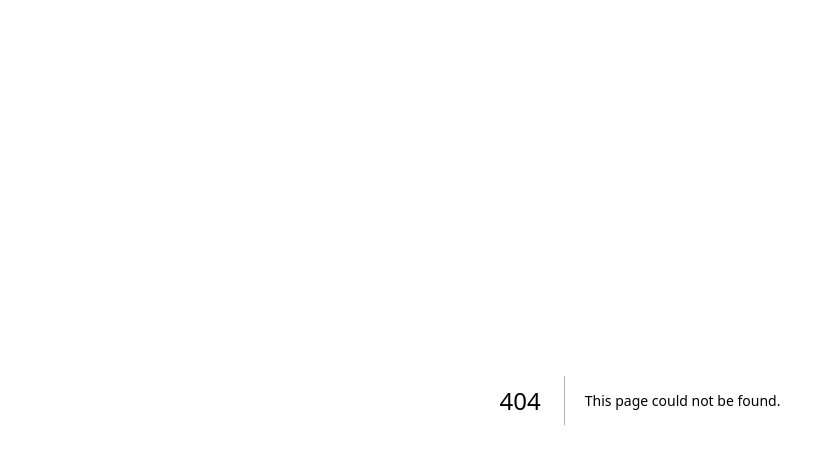
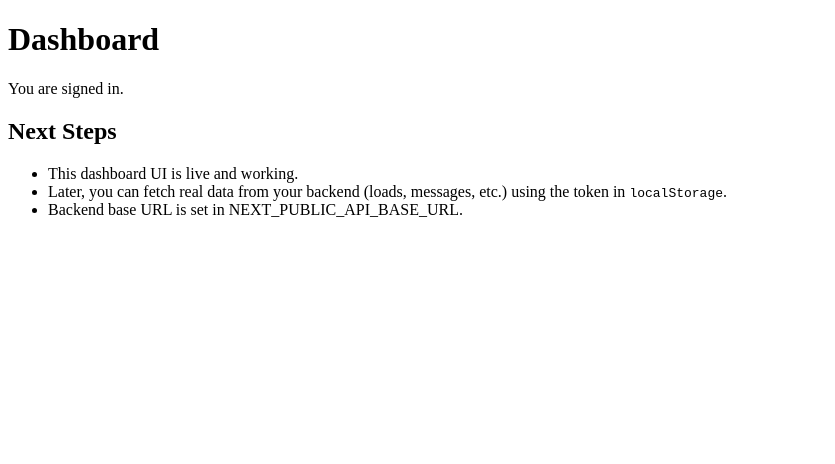
Before and after one commit to m6998499/Load-link-frontend, a Next.js app: page /dashboard in a window 1280 px wide. Before the commit this address had no page. Shown: the top 464 px of the page, without its empty margins (0-835 px from the left). Built offline with nearby package versions, Linux system fonts and the light colour scheme; sample sign-in values are in the browser's storage.

Commit message:
Rename dashboard,jsx to dashboard.jsx

```diff
--- /dev/null
+++ b/pages/dashboard.jsx
@@ -0,0 +1,57 @@
+import { useEffect, useState } from 'react';
+import { useRouter } from 'next/router';
+
+export default function DashboardPage() {
+  const router = useRouter();
+  const [checking, setChecking] = useState(true);
+  const [tokenPresent, setTokenPresent] = useState(false);
+
+  useEffect(() => {
+    if (typeof window === 'undefined') return;
+
+    const token = localStorage.getItem('token');
+    if (!token) {
+      router.replace('/login');
+    } else {
+      setTokenPresent(true);
+    }
+    setChecking(false);
+  }, [router]);
+
+  if (checking) {
+    return (
+      <div className="app-shell">
+        <main className="app-main">
+          <p className="muted">Checking your session…</p>
+        </main>
+      </div>
+    );
+  }
+
+  if (!tokenPresent) {
+    return null;
+  }
+
+  return (
+    <div className="app-shell">
+      <header className="app-header">
+        <h1 className="app-title">Dashboard</h1>
+        <p className="app-tagline">You are signed in.</p>
+      </header>
+
+      <main className="app-main">
+        <div className="card">
+          <h2>Next Steps</h2>
+          <ul className="list">
+            <li>This dashboard UI is live and working.</li>
+            <li>
+              Later, you can fetch real data from your backend (loads, messages, etc.) using the
+              token in <code>localStorage</code>.
+            </li>
+            <li>Backend base URL is set in NEXT_PUBLIC_API_BASE_URL.</li>
+          </ul>
+        </div>
+      </main>
+    </div>
+  );
+}
```
